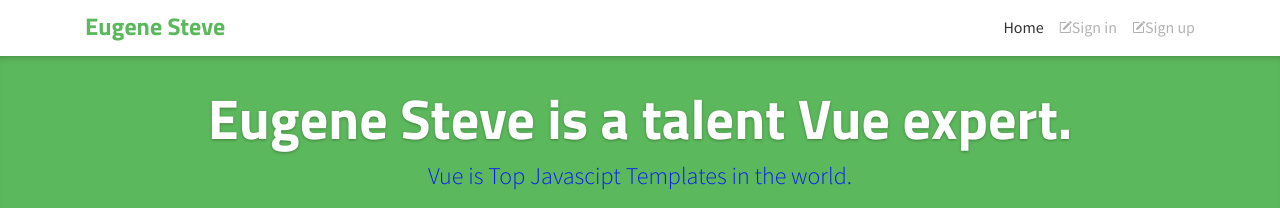
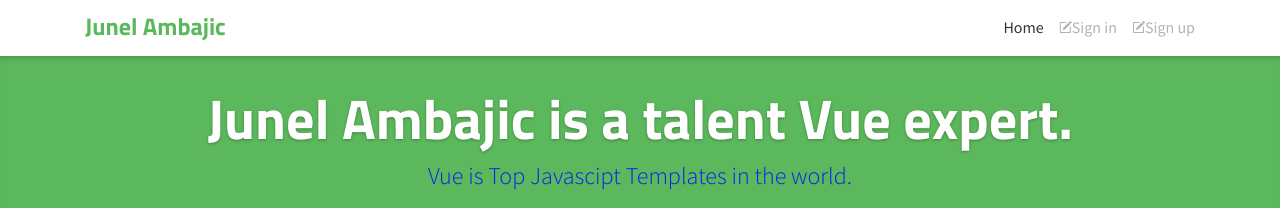
Before and after one commit to cocadev/vue-world-eugene, a Vue app: page / in a window 1280 px wide. Shown: the top 208 px of the page. Built offline with nearby package versions, Linux system fonts and the light colour scheme; no server answers; a web font is replaced by a local one.

Commit message:
update code fix

```diff
--- a/public/index.html
+++ b/public/index.html
@@ -6,7 +6,7 @@
   <meta http-equiv="X-UA-Compatible" content="IE=edge">
   <meta name="viewport" content="width=device-width,initial-scale=1.0">
   <link rel="icon" href="<%= BASE_URL %>favicon.ico">
-  <title>Eugene</title>
+  <title>Kingofdevs</title>
   <!-- Import Ionicon icons & Google Fonts our Bootstrap theme relies on -->
   <link href="//code.ionicframework.com/ionicons/2.0.1/css/ionicons.min.css" rel="stylesheet" type="text/css">
   <link href="//fonts.googleapis.com/css?family=Titillium+Web:700|Source+Serif+Pro:400,700|Merriweather+Sans:400,700|Source+Sans+Pro:400,300,600,700,300italic,400italic,600italic,700italic"
--- a/src/components/TheHeader.vue
+++ b/src/components/TheHeader.vue
@@ -2,7 +2,7 @@
   <nav class="navbar navbar-light">
     <div class="container">
       <router-link class="navbar-brand" :to="{ name: 'home' }">
-        Eugene Steve
+        Junel Ambajic
       </router-link>
       <ul v-if="!isAuthenticated" class="nav navbar-nav pull-xs-right">
         <li class="nav-item">
--- a/src/views/Home.vue
+++ b/src/views/Home.vue
@@ -2,7 +2,7 @@
   <div class="home-page">
     <div class="banner">
       <div class="container">
-        <h1 class="logo-font">Eugene Steve is a talent Vue expert.</h1>
+        <h1 class="logo-font">Junel Ambajic is a talent Vue expert.</h1>
         <p class="hey">Vue is Top Javascipt Templates in the world.</p>
       </div>
     </div>
--- a/src/views/Test.vue
+++ b/src/views/Test.vue
@@ -178,8 +178,8 @@ export default {
         { id: 2, text: "Whatever else humans are supposed to eat" }
       ],
       isButtonDisabled: true,
-      firstName: "Eugene",
-      lastName: "Pizzerbert",
+      firstName: "Junel",
+      lastName: "Ambajic",
       // fullName: 'Panda DEV'
 
       question: "",
@@ -263,7 +263,7 @@ export default {
   },
   methods: {
     reverseMessage: function() {
-      console.log("Hello Eugene: " + new Date());
+      console.log("Hello Kingofdevs: " + new Date());
       this.message = this.message
         .split("")
         .reverse()
```
